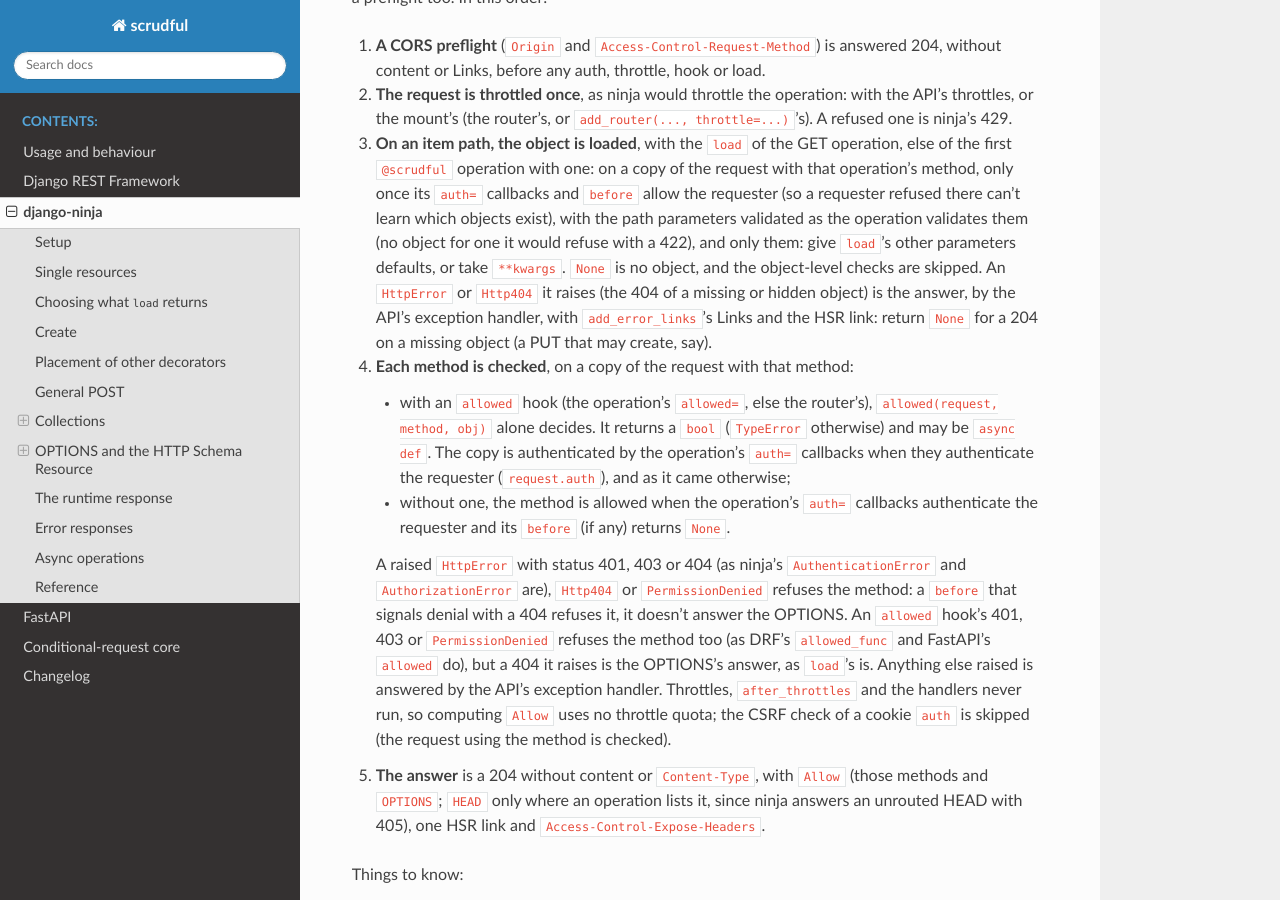
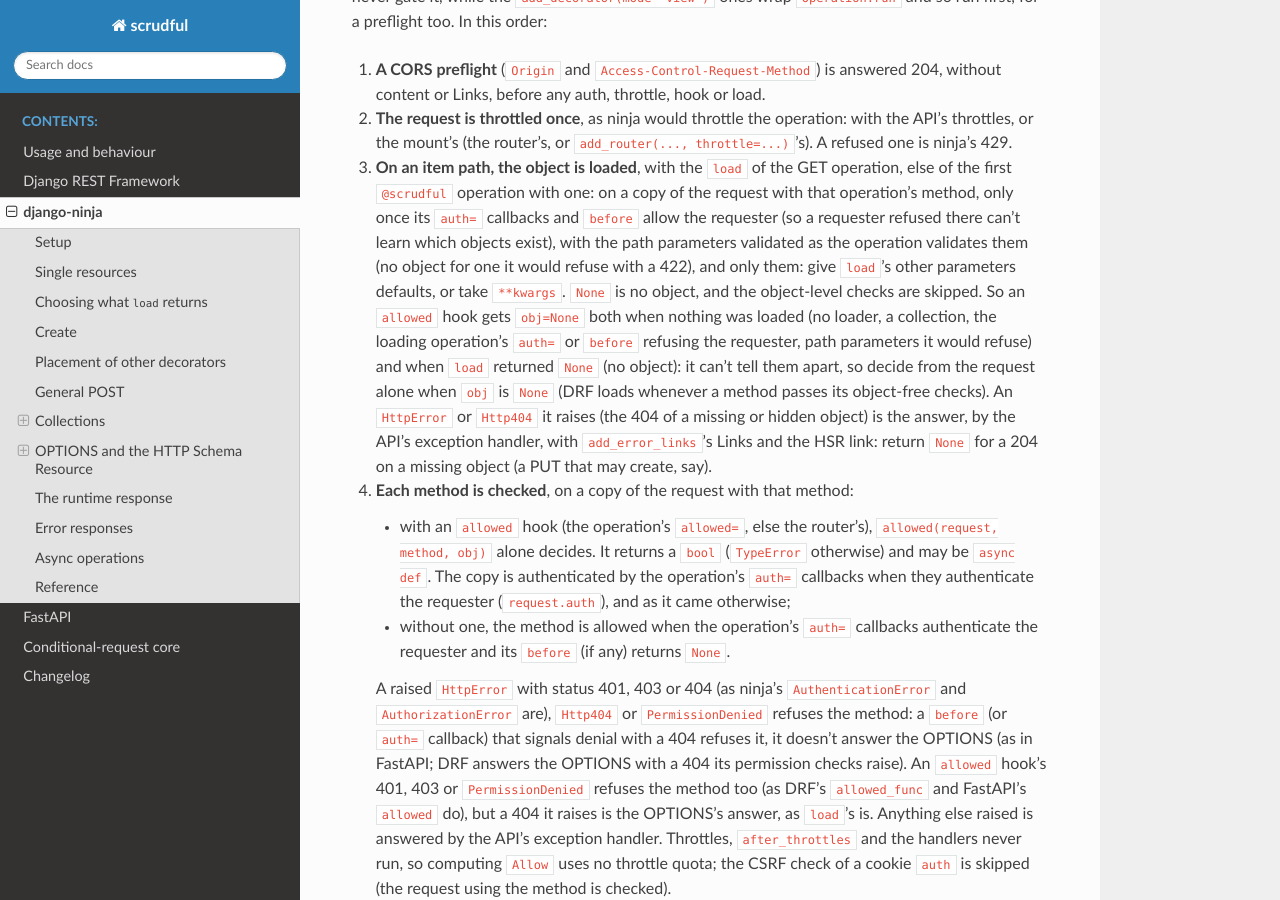
Before and after one commit to mimotoai/scrudful, a Sphinx documentation site: the page built from docs/source/ninja.rst, in a window 1280 px wide and 900 px high, scrolled down 16393 px. Built offline with Sphinx 7.4.7 and the Read the Docs theme 3.1.0, drawn with Linux system fonts in a browser that asks for light colours; some of the changed text lies outside the part shown.

Commit message:
mr10 B3: SFH-S1, G7, CA-S7, CA-S14: document obj=None, the per-method 404, described's describe-mode call
Claude-Session: https://claude.ai/code/session_01SAZeWv3jW9kYJFL415oZPV

```diff
--- a/docs/source/ninja.rst
+++ b/docs/source/ninja.rst
@@ -72,7 +72,8 @@ operation without one raises ``ConfigError``:
 
 A ``@described`` operation's responses get the entity's Links and the HSR
 link, as a scrudful operation's do; its link callables get ``(request,
-None)``.
+None)`` on a response, and ``(None, None)`` when the HTTP Schema Resource is
+built: they must return the same target in both.
 
 HEAD is routed like any method: ninja answers 405 to HEAD on an operation
 declared with ``get``. Declare ``api_operation(["GET", "HEAD"], ...)`` for the
@@ -941,7 +942,12 @@ for a preflight too. In this order:
    operation validates them (no object for one it would refuse with a 422),
    and only them: give ``load``'s other parameters defaults, or take
    ``**kwargs``. ``None`` is no object, and the object-level checks are
-   skipped. An ``HttpError`` or ``Http404`` it raises (the 404 of a missing
+   skipped. So an ``allowed`` hook gets ``obj=None`` both when nothing was
+   loaded (no loader, a collection, the loading operation's ``auth=`` or
+   ``before`` refusing the requester, path parameters it would refuse) and
+   when ``load`` returned ``None`` (no object): it can't tell them apart, so
+   decide from the request alone when ``obj`` is ``None`` (DRF loads whenever
+   a method passes its object-free checks). An ``HttpError`` or ``Http404`` it raises (the 404 of a missing
    or hidden object) is the answer, by the API's exception handler, with
    ``add_error_links``'s Links and the HSR link: return ``None`` for a 204 on
    a missing object (a PUT that may create, say).
@@ -958,8 +964,10 @@ for a preflight too. In this order:
 
    A raised ``HttpError`` with status 401, 403 or 404 (as ninja's
    ``AuthenticationError`` and ``AuthorizationError`` are), ``Http404`` or
-   ``PermissionDenied`` refuses the method: a ``before`` that signals denial
-   with a 404 refuses it, it doesn't answer the OPTIONS. An ``allowed`` hook's
+   ``PermissionDenied`` refuses the method: a ``before`` (or ``auth=``
+   callback) that signals denial with a 404 refuses it, it doesn't answer the
+   OPTIONS (as in FastAPI; DRF answers the OPTIONS with a 404 its permission
+   checks raise). An ``allowed`` hook's
    401, 403 or ``PermissionDenied`` refuses the method too (as DRF's
    ``allowed_func`` and FastAPI's ``allowed`` do), but a 404 it raises is the
    OPTIONS's answer, as ``load``'s is. Anything else raised is answered by the
```
Also changed, not shown: 1 other file.
